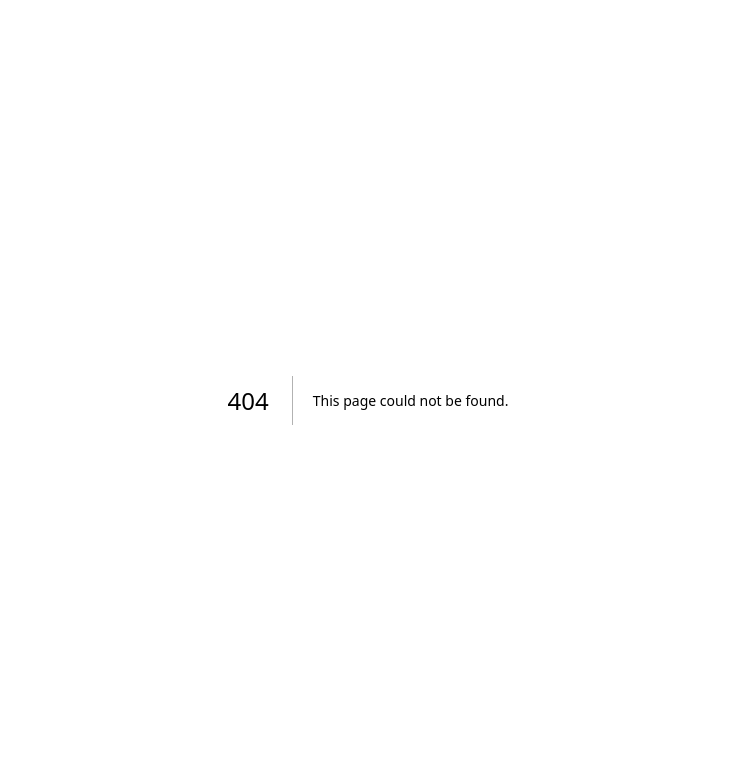
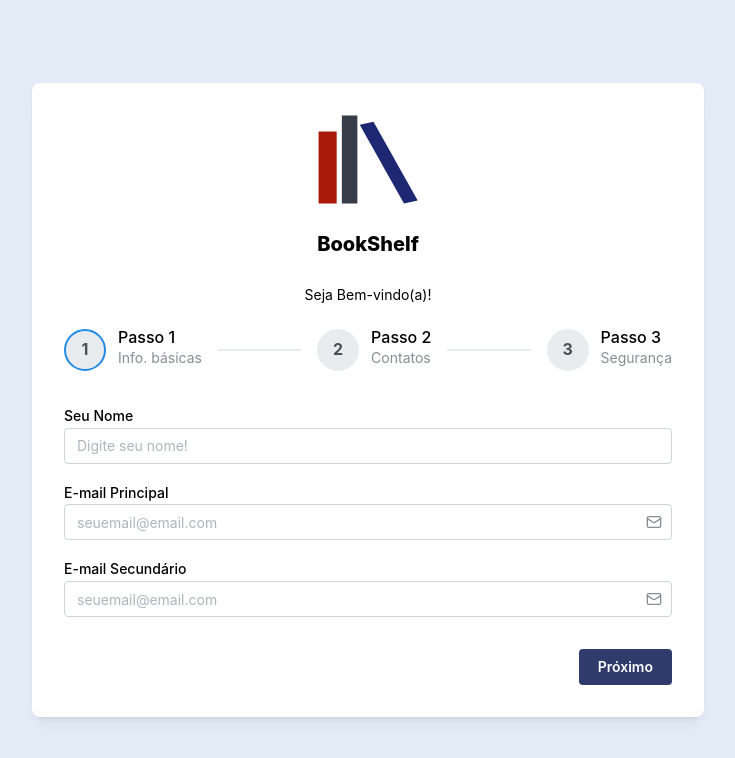
Before and after one commit to Leanderson01/lib, a Next.js app: page /auth/register in a window 1280 px wide. Before the commit this address had no page. Shown: the top 758 px of the page, without its empty margins (272-1007 px from the left). Built offline with nearby package versions, Linux system fonts and the light colour scheme.

Commit message:
feat: Creating signup page

```diff
--- /dev/null
+++ b/app/auth/register/page.tsx
@@ -0,0 +1,213 @@
+"use client";
+import {
+  TextInput,
+  Button,
+  Card,
+  Text,
+  Stepper,
+  PasswordInput,
+  Group,
+  InputBase,
+} from "@mantine/core";
+import { useForm } from "@mantine/form";
+import Image from "next/image";
+import { useState } from "react";
+import { Mail, Phone } from "lucide-react";
+import { IMaskInput } from "react-imask";
+interface FormValues {
+  name: string;
+  primaryEmail: string;
+  secondaryEmail: string;
+  primaryPhone: string;
+  secondaryPhone: string;
+  password: string;
+  confirmPassword: string;
+}
+
+export default function Register() {
+  const [active, setActive] = useState(0);
+
+  const form = useForm<FormValues>({
+    initialValues: {
+      name: "",
+      primaryEmail: "",
+      secondaryEmail: "",
+      primaryPhone: "",
+      secondaryPhone: "",
+      password: "",
+      confirmPassword: "",
+    },
+    validate: {
+      name: (value) =>
+        value.length < 3 ? "Nome deve ter pelo menos 3 caracteres" : null,
+      primaryEmail: (value) =>
+        /^\S+@\S+$/.test(value) ? null : "Email inválido",
+      secondaryEmail: (value) =>
+        value ? (/^\S+@\S+$/.test(value) ? null : "Email inválido") : null,
+      primaryPhone: (value) => {
+        const numbers = value.replace(/\D/g, "");
+        return numbers.length === 11 ? null : "Telefone inválido";
+      },
+      secondaryPhone: (value) => {
+        if (!value) return null;
+        const numbers = value.replace(/\D/g, "");
+        return numbers.length === 11 ? null : "Telefone inválido";
+      },
+      password: (value) =>
+        value.length < 6 ? "A senha deve ter pelo menos 6 caracteres" : null,
+      confirmPassword: (value, values) =>
+        value !== values.password ? "As senhas não coincidem" : null,
+    },
+  });
+
+  const validateStep = (step: number) => {
+    if (step === 0) {
+      return (
+        !form.validateField("name").hasError &&
+        !form.validateField("primaryEmail").hasError &&
+        !form.validateField("secondaryEmail").hasError
+      );
+    }
+    if (step === 1) {
+      return (
+        !form.validateField("primaryPhone").hasError &&
+        !form.validateField("secondaryPhone").hasError
+      );
+    }
+    if (step === 2) {
+      return (
+        !form.validateField("password").hasError &&
+        !form.validateField("confirmPassword").hasError
+      );
+    }
+    return false;
+  };
+
+  const nextStep = () => {
+    if (validateStep(active)) {
+      setActive((current) => current + 1);
+    }
+  };
+
+  const prevStep = () => {
+    setActive((current) => current - 1);
+  };
+
+  const handleStepClick = (step: number) => {
+    for (let i = 0; i < step; i++) {
+      if (!validateStep(i)) return;
+    }
+    setActive(step);
+  };
+
+  const handleSubmit = form.onSubmit((values) => {
+    console.log("Dados do formulário:", values);
+  });
+
+  return (
+    <div className="min-h-screen bg-[#E3EBF6] grid place-items-center p-4">
+      <Card shadow="sm" padding="xl" radius="md" className="w-full max-w-2xl">
+        <div className="flex flex-col items-center gap-6">
+          <div className="flex items-center gap-2">
+            <Image src="/logo.svg" alt="logo" width={100} height={100} />
+          </div>
+          <Text size="xl" fw={800}>
+            BookShelf
+          </Text>
+          <Text size="sm" className="text-center">
+            Seja Bem-vindo(a)!
+          </Text>
+
+          <form onSubmit={handleSubmit} className="w-full">
+            <Stepper
+              active={active}
+              onStepClick={handleStepClick}
+              className="mb-6"
+            >
+              <Stepper.Step label="Passo 1" description="Info. básicas">
+                <div className="space-y-4 mt-4">
+                  <TextInput
+                    label="Seu Nome"
+                    placeholder="Digite seu nome!"
+                    {...form.getInputProps("name")}
+                  />
+                  <TextInput
+                    label="E-mail Principal"
+                    placeholder="seuemail@email.com"
+                    {...form.getInputProps("primaryEmail")}
+                    rightSection={<Mail size={16} />}
+                  />
+                  <TextInput
+                    label="E-mail Secundário"
+                    placeholder="seuemail@email.com"
+                    {...form.getInputProps("secondaryEmail")}
+                    rightSection={<Mail size={16} />}
+                  />
+                </div>
+              </Stepper.Step>
+
+              <Stepper.Step label="Passo 2" description="Contatos">
+                <div className="space-y-4 mt-4">
+                  <InputBase
+                    label="Número de Telefone Principal"
+                    placeholder="(00) 00000-0000"
+                    {...form.getInputProps("primaryPhone")}
+                    rightSection={<Phone size={16} />}
+                    component={IMaskInput}
+                    mask="(00) 00000-0000"
+                  />
+                  <InputBase
+                    label="Número de Telefone Secundário"
+                    placeholder="(00) 00000-0000"
+                    {...form.getInputProps("secondaryPhone")}
+                    rightSection={<Phone size={16} />}
+                    component={IMaskInput}
+                    mask="(00) 00000-0000"
+                  />
+                </div>
+              </Stepper.Step>
+
+              <Stepper.Step label="Passo 3" description="Segurança">
+                <div className="space-y-4 mt-4">
+                  <PasswordInput
+                    label="Senha"
+                    placeholder="Digite sua senha!"
+                    {...form.getInputProps("password")}
+                  />
+                  <PasswordInput
+                    label="Confirme sua senha"
+                    placeholder="Confirme sua senha!"
+                    {...form.getInputProps("confirmPassword")}
+                  />
+                </div>
+              </Stepper.Step>
+            </Stepper>
+
+            <Group justify="flex-end" mt="xl">
+              {active > 0 && (
+                <Button variant="default" onClick={prevStep}>
+                  Voltar
+                </Button>
+              )}
+              {active === 2 ? (
+                <Button
+                  type="submit"
+                  className="!bg-[#303A6B] hover:!bg-[#252d54]"
+                >
+                  Login
+                </Button>
+              ) : (
+                <Button
+                  onClick={nextStep}
+                  className="!bg-[#303A6B] hover:!bg-[#252d54]"
+                >
+                  Próximo
+                </Button>
+              )}
+            </Group>
+          </form>
+        </div>
+      </Card>
+    </div>
+  );
+}
--- a/package.json
+++ b/package.json
@@ -17,7 +17,8 @@
     "lucide-react": "^0.475.0",
     "next": "15.1.7",
     "react": "^19.0.0",
-    "react-dom": "^19.0.0"
+    "react-dom": "^19.0.0",
+    "react-imask": "^7.6.1"
   },
   "devDependencies": {
     "typescript": "^5",
```
Also changed, not shown: 1 other file (tests, documents, lock files or other folders).
